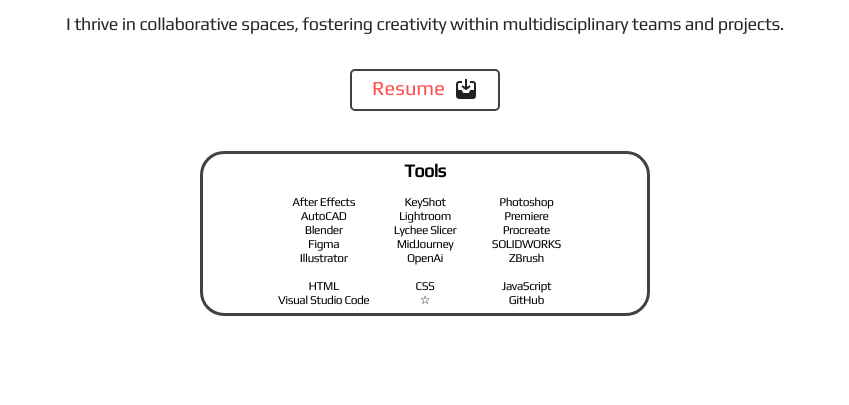
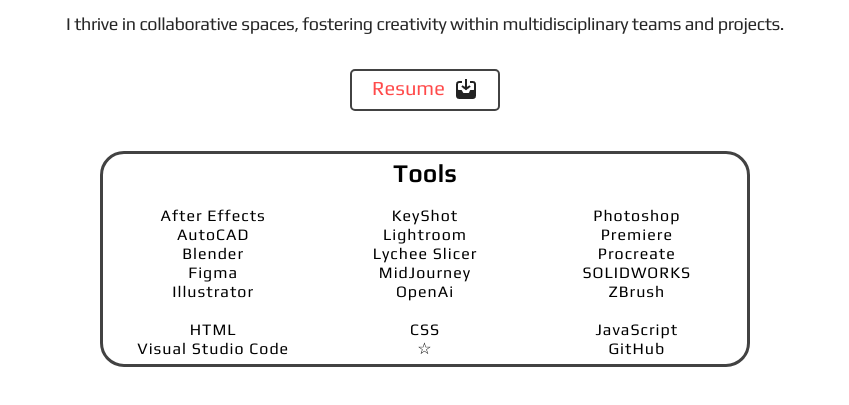
Before and after one commit to willyumn/portfolio, a plain HTML site: page index.html in a window 1280 px wide. Shown: the part 3111-3516 px from the top of the page, without its empty margins (215-1064 px from the left). Drawn offline with Linux system fonts and the light colour scheme.

Commit message:
Update styles.css
made skills-container adaptive for mobile

```diff
--- a/styles.css
+++ b/styles.css
@@ -4,8 +4,6 @@
 	--color3: #e0e0e0;
 	--color4: #272727;
 	--bgcolor: #ffffff;
-
-
 	--body-text: 'Play', monospace;
 	--title-text: 'Play', sans-serif;
 }
@@ -869,6 +867,7 @@
 		margin-top: 0px;
 		max-width: 600px;
 	}
+
 	/* projects section */
 
 	.projects {
@@ -925,7 +924,7 @@
 		width: 40%;
 		max-width: 300px;
 	}
-
+}
 	.img-gallery {
 		display: grid;
 		grid-template-columns: repeat(2, 1fr); /* Two columns */
@@ -948,7 +947,7 @@
     }
 
 
-}
+
 
 	/* contact section */
 
@@ -1018,13 +1017,13 @@
 		align-items: center;
 		font-family: "Play";
 		font-size: 12px;
-		letter-spacing: -.5px;
+		letter-spacing: -.2px;
 
 	}
 	.skills-columns {
 			display: grid;
 			grid-template-columns: 1fr 1fr 1fr; /* Two equal-width columns */
-			grid-gap: 10px; /* Space between columns. #software */
+			grid-gap: 15px; /* Space between columns. #software */
 		  }
 
 		  .skills-column {
@@ -1038,7 +1037,21 @@
 
 
 
-@media screen and (min-width: 1200px) {
+@media screen and (min-width: 800px) {
+
+	.skills-container {
+		max-width: 650px;
+		padding: 6px;
+		margin: 0 auto;
+		font-size: 16px;
+		letter-spacing: 1px;
+
+	}
+	.skills-columns {
+		display: grid;
+		grid-template-columns: 1fr 1fr 1fr; /* Two equal-width columns */
+		grid-gap: 60px; /* Space between columns. #software */
+	  }
 
 	/* intro section */
 	#intro {
```
